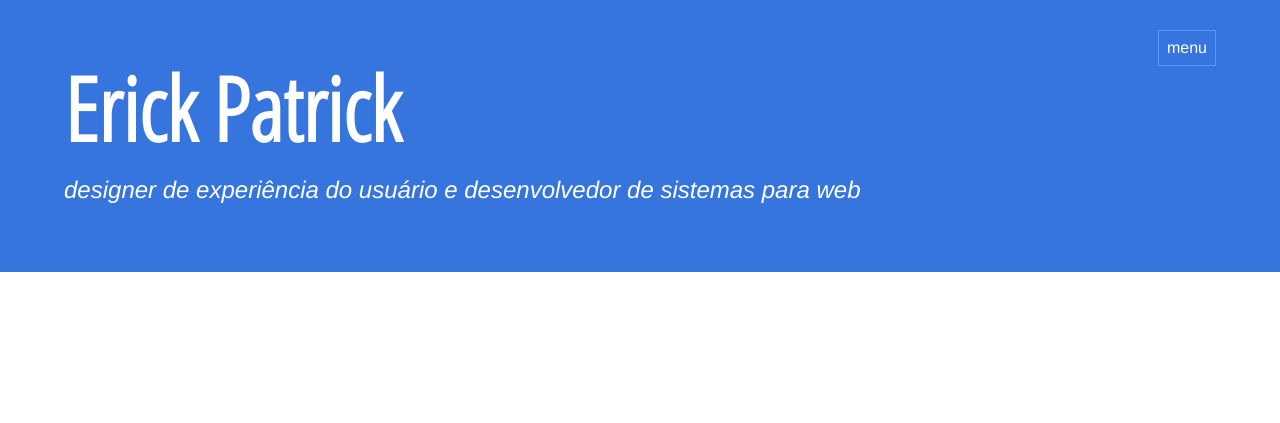
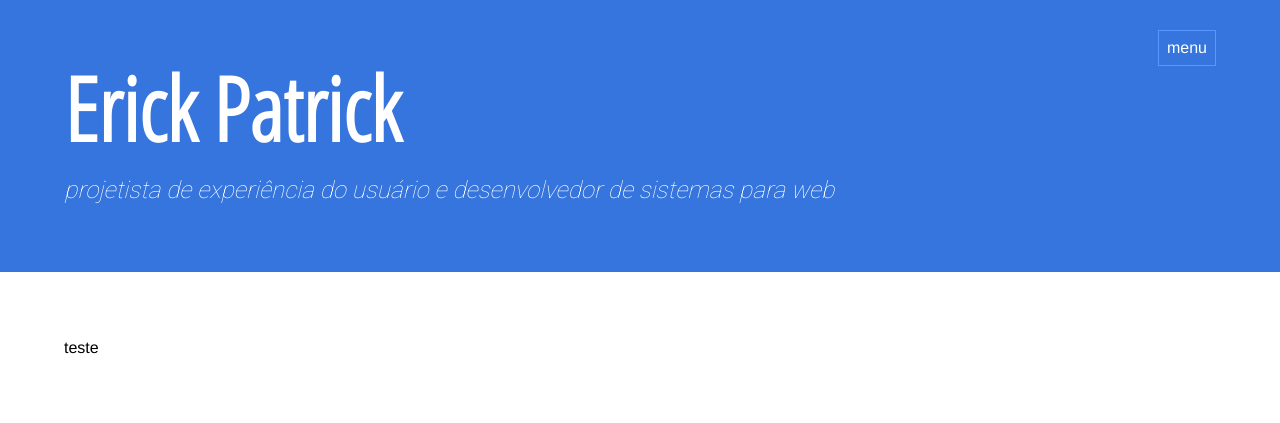
Before and after one commit to erickpatrick/erickpatrick.github.io, a PHP site: page / in a window 1280 px wide. Shown: the top 423 px of the page. Run offline with PHP 8.4, Linux system fonts and the light colour scheme.

Commit message:
Added Google Font
Open Sans Condensed for Site title
Roboto for lead and body content

```diff
--- a/css/style.css
+++ b/css/style.css
@@ -7,18 +7,17 @@ h1, h2, h3, h4, h5, h6, p {margin:0;}
 h1 {font: normal bold normal 5.5em/1 'Open Sans Condensed', sans-serif; margin-bottom:20px;}
 
 .header {color:#fff;}
-.lead {font-size:1.5em; font-style: oblique;}
+.lead {font-family: 'Roboto', sans-serif; font-size:1.5em; font-style: oblique;}
 
 
 
 
 
+/* HELPERS */
+.padding {width:90%;padding: 5%;}
+
 
 /* LAYOUT */
-
 .header {background: #3575dd;position:relative;}
 .menu {display:inline-block;padding:5px 8px;border:1px #5797ff solid;position:absolute;top:5%;right:5%;cursor: pointer;}
 @media screen and (min-width:480px) {.menu {top:11%;}}
-
-
-.header-hero {width:90%;padding: 5%;}
--- a/index.html
+++ b/index.html
@@ -5,19 +5,21 @@
 	<title>Portfolio de Erick Patrick </title>
 	<meta name="viewport" content="width=device-width, initial-scale=1">
 	<script src="js/modernizr.js"></script>
-	<link href='http://fonts.googleapis.com/css?family=Open+Sans+Condensed:300' rel='stylesheet' type='text/css'>
+	<link href='http://fonts.googleapis.com/css?family=Open+Sans+Condensed:300|Roboto:100' rel='stylesheet' type='text/css'>
 	<link rel="stylesheet" href="css/style.css" />
 </head>
 <body>
 	<div>
 		<header class="header">
 			<a class="menu">menu</a>
-			<div class="header-hero">
+			<div class="padding">
 				<h1>Erick Patrick</h1>
-				<p class="lead">designer de experiência do usuário e desenvolvedor de sistemas para web</p>
+				<p class="lead">projetista de experiência do usuário e desenvolvedor de sistemas para web</p>
 			</div>
 		</header>
-		<div id="test"></div>
+		<section class="padding">
+			<p>teste</p>
+		</section>
 	</div>
 
 	<!--<script src="js/app.js"></script>-->
```
